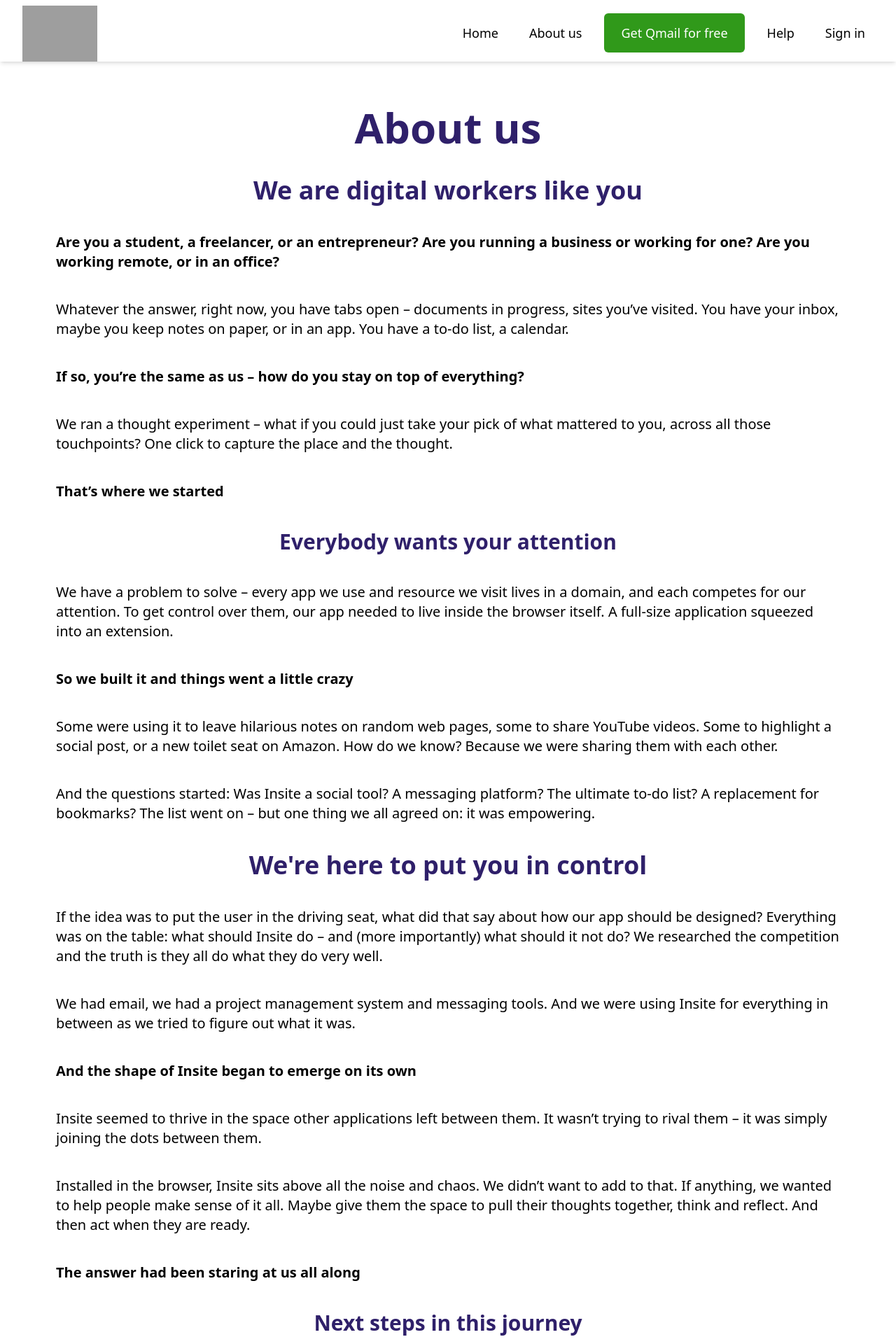
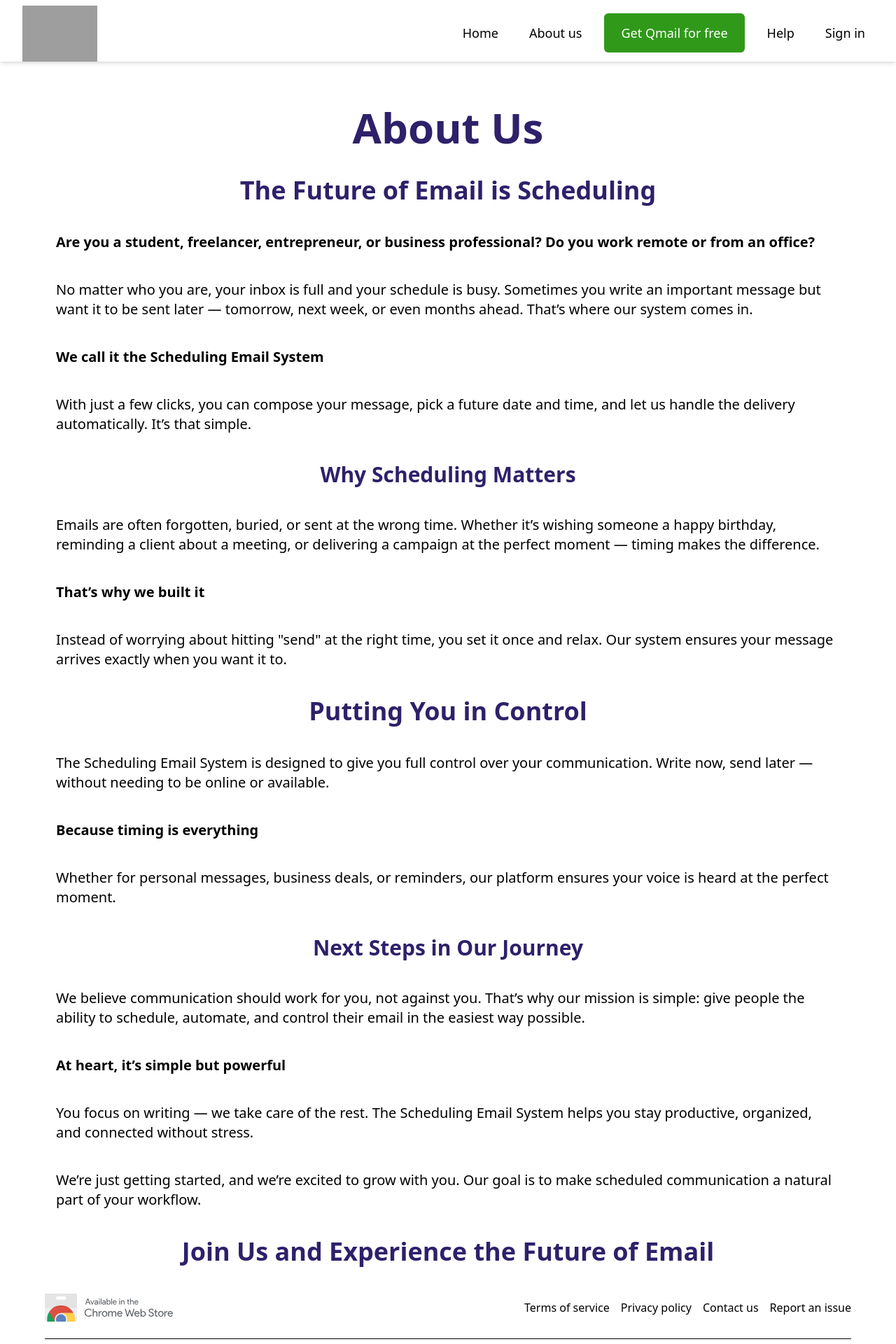
Before and after one commit to FurqanRahim/Qmail, a Next.js app: page /about-us in a window 1280 px wide. Shown: the top 1920 px of the page at 70% size. Built offline with nearby package versions, Linux system fonts and the light colour scheme; grey boxes are pictures that could not be loaded.

Commit message:
Setup Completed Feature

```diff
--- a/src/app/about-us/page.tsx
+++ b/src/app/about-us/page.tsx
@@ -8,110 +8,86 @@ const Page = () => {
 
             {/* Section 1 */}
             <h1 className="text-3xl md:text-5xl lg:text-6xl font-black text-[#2F206A] text-center">
-                About us
+                About Us
             </h1>
 
             <h2 className="text-2xl md:text-4xl font-black text-[#2F206A] text-center">
-                We are digital workers like you
+                The Future of Email is Scheduling
             </h2>
 
             <p className="text-base sm:text-lg md:text-xl font-bold">
-                Are you a student, a freelancer, or an entrepreneur? Are you running a business or working for one? Are you working remote, or in an office?
+                Are you a student, freelancer, entrepreneur, or business professional? Do you work remote or from an office?
             </p>
 
             <p className="text-base sm:text-lg md:text-xl">
-                Whatever the answer, right now, you have tabs open – documents in progress, sites you’ve visited. You have your inbox, maybe you keep notes on paper, or in an app. You have a to-do list, a calendar.
+                No matter who you are, your inbox is full and your schedule is busy. Sometimes you write an important message but want it to be sent later — tomorrow, next week, or even months ahead. That’s where our system comes in.
             </p>
 
             <p className="text-base sm:text-lg md:text-xl font-bold">
-                If so, you’re the same as us – how do you stay on top of everything?
+                We call it the Scheduling Email System
             </p>
 
             <p className="text-base sm:text-lg md:text-xl">
-                We ran a thought experiment – what if you could just take your pick of what mattered to you, across all those touchpoints? One click to capture the place and the thought.
-            </p>
-
-            <p className="text-base sm:text-lg md:text-xl font-bold">
-                That’s where we started
+                With just a few clicks, you can compose your message, pick a future date and time, and let us handle the delivery automatically. It’s that simple.
             </p>
 
             {/* Section 2 */}
             <h2 className="text-2xl md:text-3xl font-black text-[#2F206A] text-center">
-                Everybody wants your attention
+                Why Scheduling Matters
             </h2>
 
             <p className="text-base sm:text-lg md:text-xl">
-                We have a problem to solve – every app we use and resource we visit lives in a domain, and each competes for our attention. To get control over them, our app needed to live inside the browser itself. A full-size application squeezed into an extension.
+                Emails are often forgotten, buried, or sent at the wrong time. Whether it’s wishing someone a happy birthday, reminding a client about a meeting, or delivering a campaign at the perfect moment — timing makes the difference.
             </p>
 
             <p className="text-base sm:text-lg md:text-xl font-bold">
-                So we built it and things went a little crazy
+                That’s why we built it
             </p>
 
             <p className="text-base sm:text-lg md:text-xl">
-                Some were using it to leave hilarious notes on random web pages, some to share YouTube videos. Some to highlight a social post, or a new toilet seat on Amazon. How do we know? Because we were sharing them with each other.
-            </p>
-
-            <p className="text-base sm:text-lg md:text-xl">
-                And the questions started: Was Insite a social tool? A messaging platform? The ultimate to-do list? A replacement for bookmarks? The list went on – but one thing we all agreed on: it was empowering.
+                Instead of worrying about hitting "send" at the right time, you set it once and relax. Our system ensures your message arrives exactly when you want it to.
             </p>
 
             {/* Section 3 */}
             <h2 className="text-2xl md:text-4xl font-black text-[#2F206A] text-center">
-                We're here to put you in control
+                Putting You in Control
             </h2>
 
             <p className="text-base sm:text-lg md:text-xl">
-                If the idea was to put the user in the driving seat, what did that say about how our app should be designed? Everything was on the table: what should Insite do – and (more importantly) what should it not do? We researched the competition and the truth is they all do what they do very well.
+                The Scheduling Email System is designed to give you full control over your communication. Write now, send later — without needing to be online or available.
+            </p>
+
+            <p className="text-base sm:text-lg md:text-xl font-bold">
+                Because timing is everything
             </p>
 
             <p className="text-base sm:text-lg md:text-xl">
-                We had email, we had a project management system and messaging tools. And we were using Insite for everything in between as we tried to figure out what it was.
-            </p>
-
-            <p className="text-base sm:text-lg md:text-xl font-bold">
-                And the shape of Insite began to emerge on its own
-            </p>
-
-            <p className="text-base sm:text-lg md:text-xl">
-                Insite seemed to thrive in the space other applications left between them. It wasn’t trying to rival them – it was simply joining the dots between them.
-            </p>
-
-            <p className="text-base sm:text-lg md:text-xl">
-                Installed in the browser, Insite sits above all the noise and chaos. We didn’t want to add to that. If anything, we wanted to help people make sense of it all. Maybe give them the space to pull their thoughts together, think and reflect. And then act when they are ready.
-            </p>
-
-            <p className="text-base sm:text-lg md:text-xl font-bold">
-                The answer had been staring at us all along
+                Whether for personal messages, business deals, or reminders, our platform ensures your voice is heard at the perfect moment.
             </p>
 
             {/* Section 4 */}
             <h2 className="text-2xl md:text-3xl font-black text-[#2F206A] text-center">
-                Next steps in this journey
+                Next Steps in Our Journey
             </h2>
 
             <p className="text-base sm:text-lg md:text-xl">
-                Marketing people always ask if your product is a vitamin or a painkiller – does it have a feel-good factor or does it address a pain-point? We see Insite as more of a personal superpower, something you don't know you need until you try it. If messaging platforms are like handing everyone a whistle, and a project management system like trying to conduct an orchestra, maybe Insite turns you into a musician, free to play what you choose.
+                We believe communication should work for you, not against you. That’s why our mission is simple: give people the ability to schedule, automate, and control their email in the easiest way possible.
             </p>
 
             <p className="text-base sm:text-lg md:text-xl font-bold">
-                At heart, Insite is simple and also countercultural
+                At heart, it’s simple but powerful
             </p>
 
             <p className="text-base sm:text-lg md:text-xl">
-                Maybe the world, drowning in notifications, toolsets and AI hype, needs a product that leverages our minds – rather than trying to overwhelm and dominate us.
+                You focus on writing — we take care of the rest. The Scheduling Email System helps you stay productive, organized, and connected without stress.
             </p>
 
             <p className="text-base sm:text-lg md:text-xl">
-                We know we have a lot of work ahead – continuing to evolve Insite in a way that focuses on you, not extended feature lists. The harder part is figuring out how we get noticed in this noisy world. And we are excited by that.
-            </p>
-
-            <p className="text-base sm:text-lg md:text-xl">
-                We built this product for ourselves and we are building this product for you – all of us digital workers, sitting in front of our screens, with all those tabs open, trying to do our best.
+                We’re just getting started, and we’re excited to grow with you. Our goal is to make scheduled communication a natural part of your workflow.
             </p>
 
             <h2 className="text-2xl md:text-4xl font-black text-[#2F206A] text-center">
-                We hope you will join us
+                Join Us and Experience the Future of Email
             </h2>
         </div>
     )
--- a/src/app/page.tsx
+++ b/src/app/page.tsx
@@ -7,27 +7,34 @@ import HeroSection from "./components/HeroSection.jsx";
 import Feature from "./components/Feature.jsx";
 import Footer from "./components/Footer.jsx";
 
-
-const page = () => {
+const Page = () => {
     return (
         <>
             <Navbar />
             <HeroSection />
             <Feature />
 
-
-
+            {/* Feedback / CTA Section */}
             <div className='mt-16 flex flex-col gap-16 justify-center items-center pb-20'>
-                <div className='text-3xl text-[#2F206A] font-black md:text-[48px]'>User feedback</div>
-                <div className='text-3xl font-extrabold pl-4 text-[#ED2F74] md:text-[64px]'>Designed for you <span className='text-[#2F206A]'>and for <div>working with others</div></span></div>
-                <div className='text-lg font-bold md:text-[20px]' >Watch our  <span className='text-cyan-600 underline'>team demo video</span> to learn more</div>
+                <div className='text-3xl text-[#2F206A] font-black md:text-[48px]'>
+                    What our users say
+                </div>
+                <div className='text-3xl font-extrabold pl-4 text-[#ED2F74] md:text-[64px]'>
+                    Built for <span className='text-[#2F206A]'>professionals, students, <div>and teams</div></span>
+                </div>
+                <div className='text-lg font-bold md:text-[20px]'>
+                    Watch our <span className='text-cyan-600 underline'>demo video</span> to see how easy it is to schedule your first email
+                </div>
                 <Link href="/Dashboard">
-                    <div className='text-lg bg-[rgb(48,153,26)] text-white rounded-md px-6 py-3 hover:bg-[bg-[#3CBF20]]'>Try it now</div>
+                    <div className='text-lg bg-[rgb(48,153,26)] text-white rounded-md px-6 py-3 hover:bg-[#3CBF20] transition-colors duration-300'>
+                        Schedule Your First Email
+                    </div>
                 </Link>
             </div>
+
             <Footer />
         </>
     )
 }
 
-export default page
+export default Page
```
Also changed, not shown: src/app/components/Feature.jsx (+63 -65 lines), src/app/components/HeroSection.jsx (+13 -19 lines).
